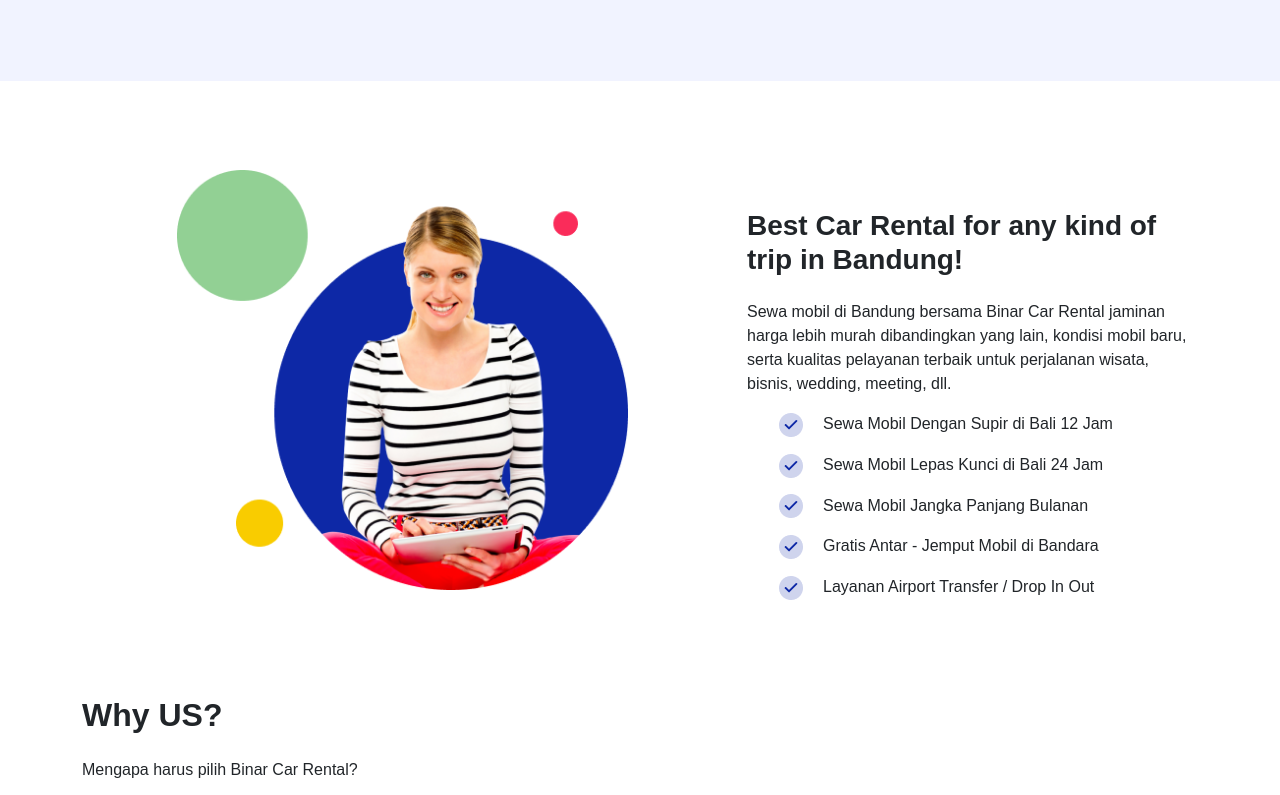
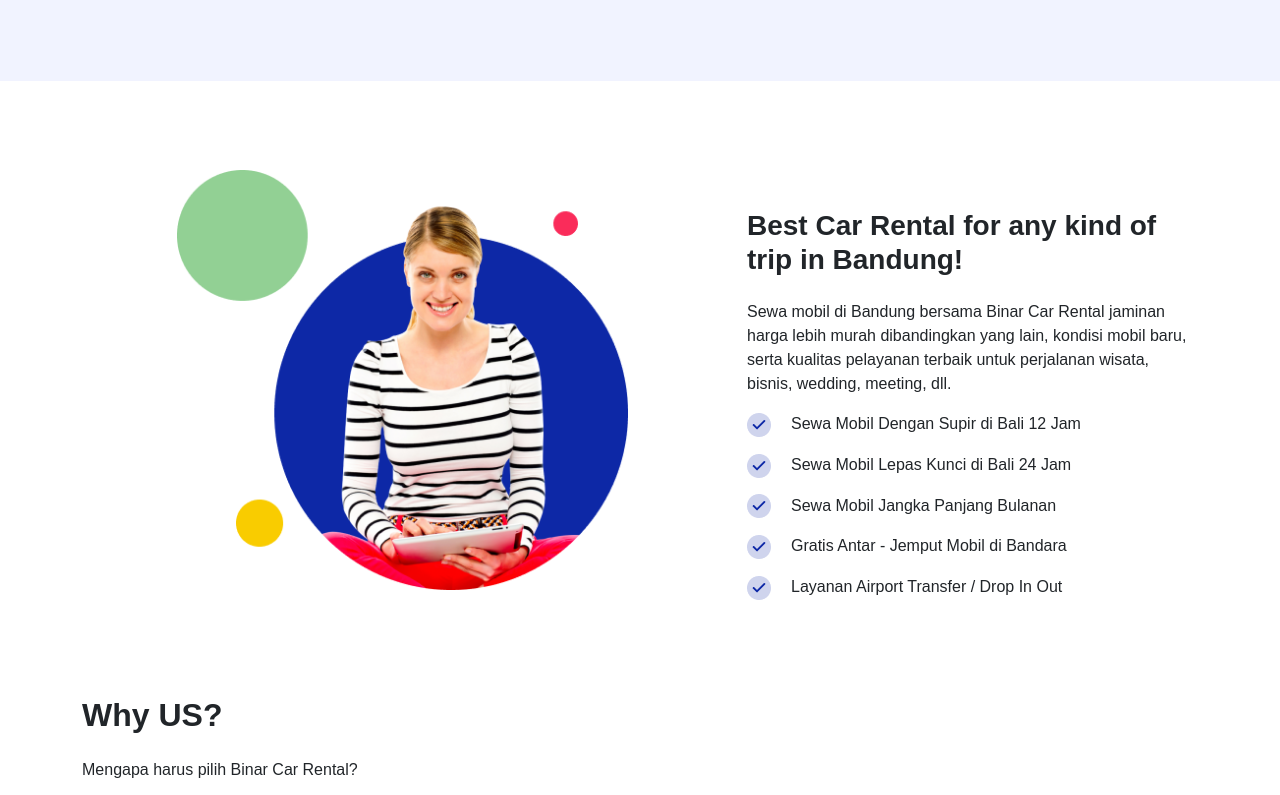
Before and after one commit to muhreynaldii/binar-car-rental, a plain HTML site: page index.html in a window 1280 px wide. Shown: the part 425-1220 px from the top of the page. Drawn offline with nearby package versions, Linux system fonts and the light colour scheme.

Commit message:
our service style

```diff
--- a/css/style.css
+++ b/css/style.css
@@ -69,6 +69,10 @@
   color: #f9cc00;
 }
 
+.clist {
+  padding-left: 0;
+}
+
 #mobil {
   position: absolute;
   right: 0;
--- a/index.html
+++ b/index.html
@@ -66,7 +66,7 @@
                     <div class="col-12 col-sm-12 col-md-12 col-lg-5 offset-1 mt-5 ">
                         <h3>Best Car Rental for any kind of trip in Bandung!</h3>
                         <p>Sewa mobil di Bandung bersama Binar Car Rental jaminan harga lebih murah dibandingkan yang lain, kondisi mobil baru, serta kualitas pelayanan terbaik untuk perjalanan wisata, bisnis, wedding, meeting, dll.</p>
-                        <ul>
+                        <ul class= clist>
                             <li class="mb-3">
                               <span><img src="./img/our_service/checklist_our_service.png" class="checklist" alt="check" /></span
                               ><span class="list-text"
```
